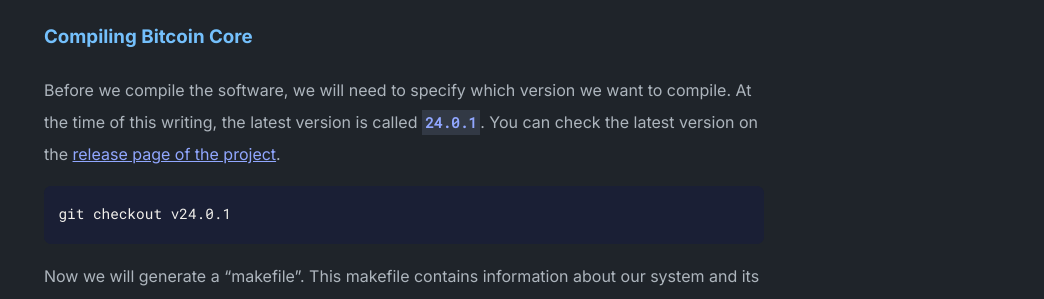
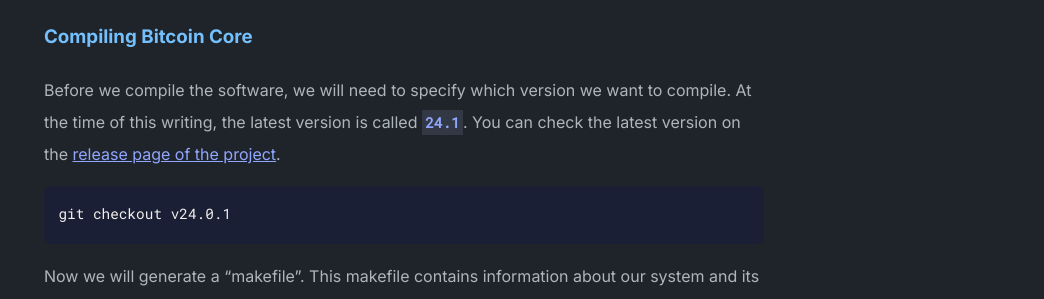
Before and after one commit to VancouverBitdevs/nodeacademy, a Jekyll site: the page built from _posts/2023-05-13-install-bitcoin.md, in a window 1280 px wide and 900 px high, scrolled down 2006 px. Shown: the part 147-446 px from the top of the window, without its empty margins (236-1280 px from the left). Built offline with Jekyll 4.4.1, drawn with Linux system fonts in a browser that asks for light colours.

Commit message:
bump bitcoin version

````diff
--- a/_posts/2023-05-13-install-bitcoin.md
+++ b/_posts/2023-05-13-install-bitcoin.md
@@ -54,7 +54,7 @@ cd bitcoin
 
 ### Compiling Bitcoin Core
 
-Before we compile the software, we will need to specify which version we want to compile. At the time of this writing, the latest version is called `24.0.1`. You can check the latest version on the [release page of the project](https://github.com/bitcoin/bitcoin/releases).
+Before we compile the software, we will need to specify which version we want to compile. At the time of this writing, the latest version is called `24.1`. You can check the latest version on the [release page of the project](https://github.com/bitcoin/bitcoin/releases).
 
 ```shell
 git checkout v24.0.1
````
Also changed, not shown: _posts/2023-05-13-configure-bitcoin.md (+1 -1 lines).
